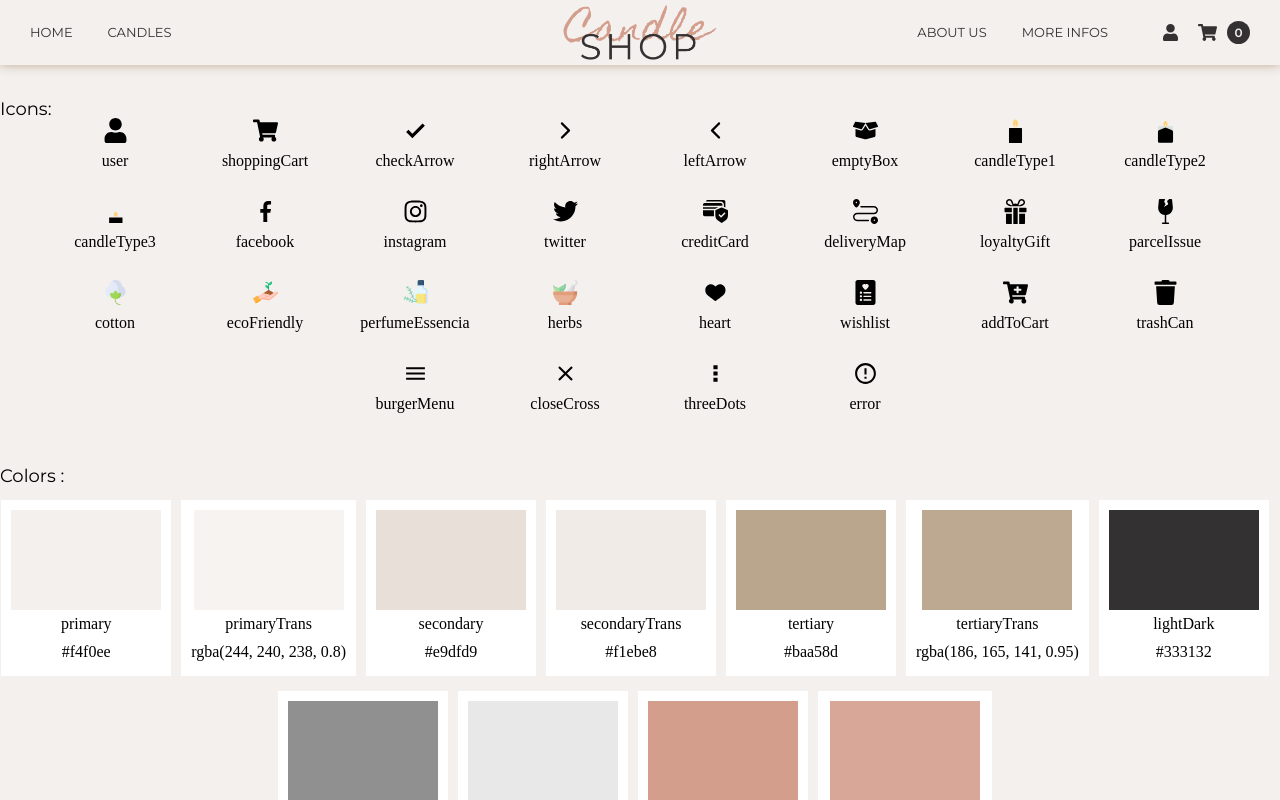
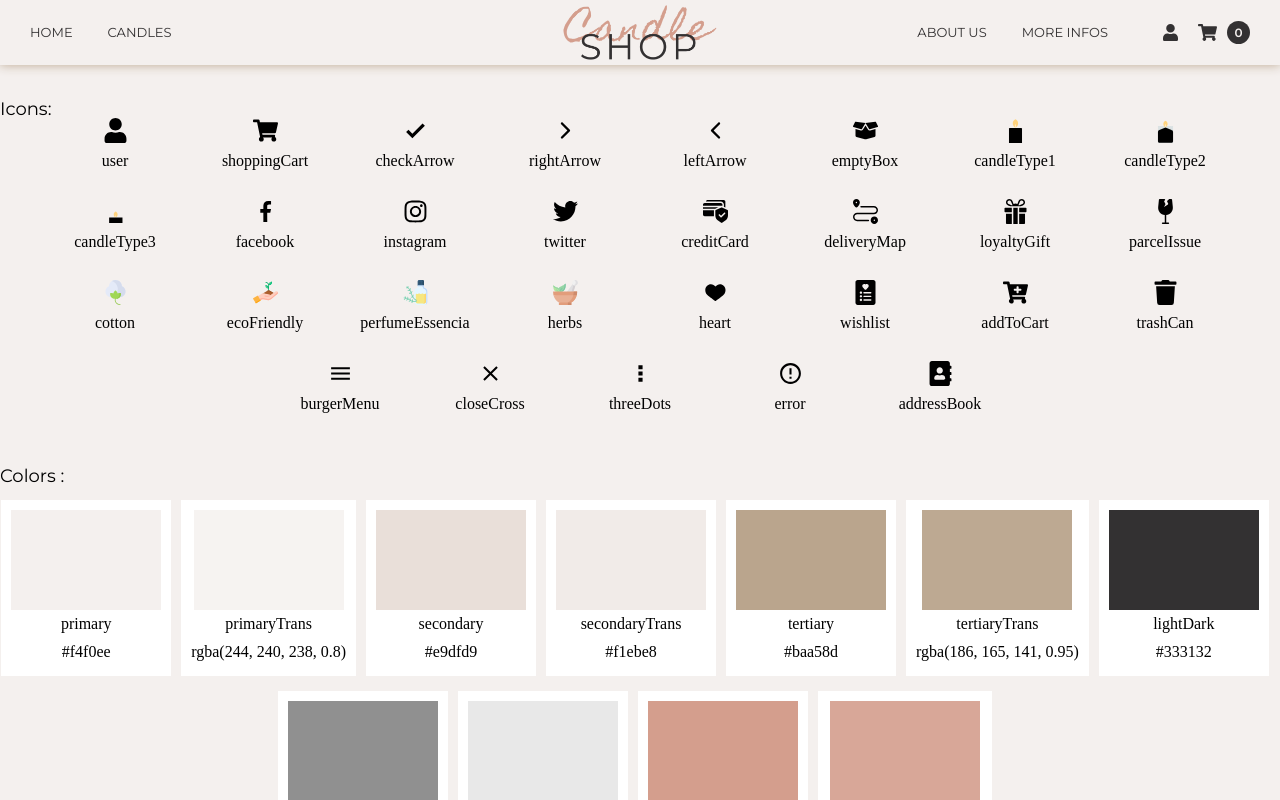
Before and after one commit to Oluane/candle_shop_deprecated, a React (Create React App) app in the folder frontend/: page /test in a window 1280 px wide. Shown: the top 800 px of the page. Built offline with nearby package versions, Linux system fonts and the light colour scheme.

Commit message:
no content display if no address found

```diff
--- a/frontend/src/Components/MyAddresses/MyAddresses.jsx
+++ b/frontend/src/Components/MyAddresses/MyAddresses.jsx
@@ -4,6 +4,7 @@ import React, { useContext, useEffect, useState } from "react";
 import { useDispatch, useSelector } from "react-redux";
 
 import AddressForm from "../AddressForm/AddressForm";
+import NoContent from "../NoContent/NoContent";
 import { ToastContext } from "../Toasts/ToastProvider";
 import addressesActions from "../../redux/actions/addressesActions";
 import apiInstance from "../../services/api/api";
@@ -62,6 +63,9 @@ const MyAddresses = () => {
 		<div className="myAddresses">
 			<h2 className="sectionTitle">MY ADDRESSES</h2>
 			<div className="mainWrapper">
+				{userAddresses.length <= 1 && userAddresses[0].id === -1 && (
+					<NoContent iconName="addressBook" text="You haven't save your address yet !" />
+				)}
 				{userAddresses.length < 5 && (
 					<div className="addingNewAddressWrapper">
 						{!showAddingAddress ? (
@@ -72,7 +76,7 @@ const MyAddresses = () => {
 									setShowEditingAddressId(null);
 								}}
 							>
-								ADD A NEW ADDRESS
+								Add a new address
 							</button>
 						) : (
 							<>
@@ -106,7 +110,7 @@ const MyAddresses = () => {
 						</div>
 						{showEditingAddressId === favAddress.id && (
 							<div className="editingForm">
-								<h4 className="alignCenter">EDIT MY ADDRESS</h4>
+								<h4 className="alignCenter">Edit my address</h4>
 								<AddressForm addressObj={favAddress} />
 							</div>
 						)}
@@ -138,7 +142,7 @@ const MyAddresses = () => {
 							</div>
 							{showEditingAddressId === address.id && (
 								<div className="editingForm">
-									<h4 className="alignCenter">EDIT MY ADDRESS</h4>
+									<h4 className="alignCenter">Edit my address</h4>
 									<AddressForm addressObj={address} />
 								</div>
 							)}
--- a/frontend/src/Components/NoContent/NoContent.jsx
+++ b/frontend/src/Components/NoContent/NoContent.jsx
@@ -12,6 +12,7 @@ const NoContent = ({ iconName, text, linkText, linkPath, linkCallback }) => {
 			</div>
 			<p className="usualText">{text} </p>
 
+			{(linkText !== undefined || linkPath !== undefined || linkCallback !== undefined) && (
 				<Link
 					className="buttonLink mediumText mediumBold "
 					to={linkPath}
@@ -19,6 +20,7 @@ const NoContent = ({ iconName, text, linkText, linkPath, linkCallback }) => {
 				>
 					{linkText}
 				</Link>
+			)}
 		</div>
 	);
 };
--- a/frontend/src/style/icons/iconsLib.js
+++ b/frontend/src/style/icons/iconsLib.js
@@ -569,6 +569,16 @@ export default {
 		],
 		viewBox: "0 0 24 24",
 	},
+	addressBook: {
+		path: [
+			{
+				d:
+					"M436 160c6.6 0 12-5.4 12-12v-40c0-6.6-5.4-12-12-12h-20V48c0-26.5-21.5-48-48-48H48C21.5 0 0 21.5 0 48v416c0 26.5 21.5 48 48 48h320c26.5 0 48-21.5 48-48v-48h20c6.6 0 12-5.4 12-12v-40c0-6.6-5.4-12-12-12h-20v-64h20c6.6 0 12-5.4 12-12v-40c0-6.6-5.4-12-12-12h-20v-64h20zm-228-32c35.3 0 64 28.7 64 64s-28.7 64-64 64-64-28.7-64-64 28.7-64 64-64zm112 236.8c0 10.6-10 19.2-22.4 19.2H118.4C106 384 96 375.4 96 364.8v-19.2c0-31.8 30.1-57.6 67.2-57.6h5c12.3 5.1 25.7 8 39.8 8s27.6-2.9 39.8-8h5c37.1 0 67.2 25.8 67.2 57.6v19.2z",
+				fillColor: "currentColor",
+			},
+		],
+		viewBox: "0 0 448 512",
+	},
 	// any : {
 	//     path: [
 	// 		{ d: "", fillColor: "" },
```
Lines whose indentation alone changed are shown as unchanged.
